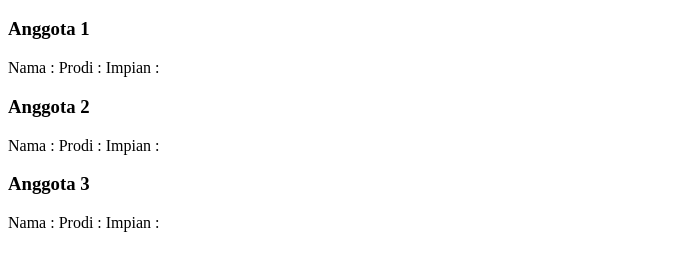
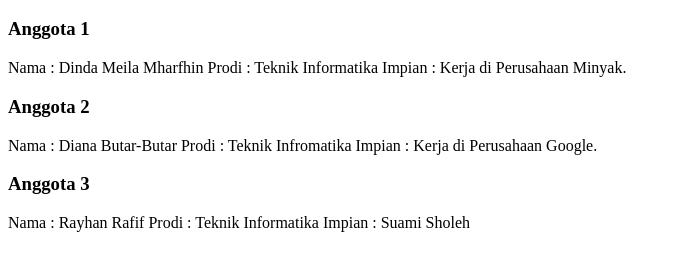
Before and after one commit to dianaa27/Kelompok2, a plain HTML site: page index.html in a window 1280 px wide. Shown: the part 48-318 px from the top of the page, without its empty margins (0-681 px from the left). Drawn offline with Linux system fonts and the light colour scheme.

Commit message:
tambahdinda

```diff
--- a/index.html
+++ b/index.html
@@ -5,25 +5,25 @@
         Anggota 1
     </h3>
     <p>
-        Nama :
-        Prodi :
-        Impian :
+        Nama : Dinda Meila Mharfhin
+        Prodi : Teknik Informatika
+        Impian : Kerja di Perusahaan Minyak.
     </p>
     <h3>
         Anggota 2
     </h3>
     <p>
-        Nama :
-        Prodi :
-        Impian :
+        Nama : Diana Butar-Butar
+        Prodi : Teknik Infromatika
+        Impian : Kerja di Perusahaan Google.
     </p>
     <h3>
         Anggota 3
     </h3>
    <p>
-       Nama :
-       Prodi :
-       Impian :
+       Nama : Rayhan Rafif
+       Prodi : Teknik Informatika
+       Impian : Suami Sholeh
    </p>
 
 </body>
```
